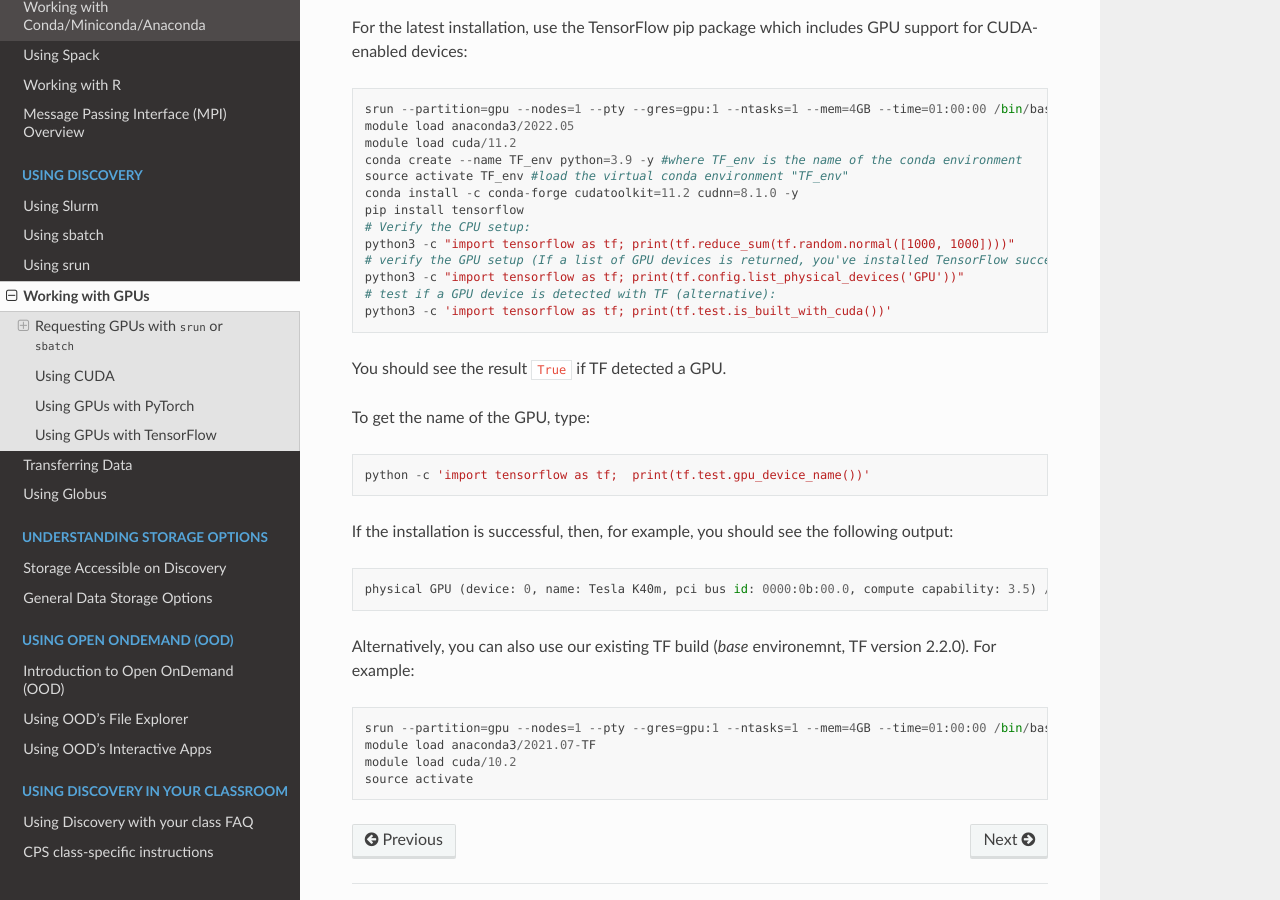
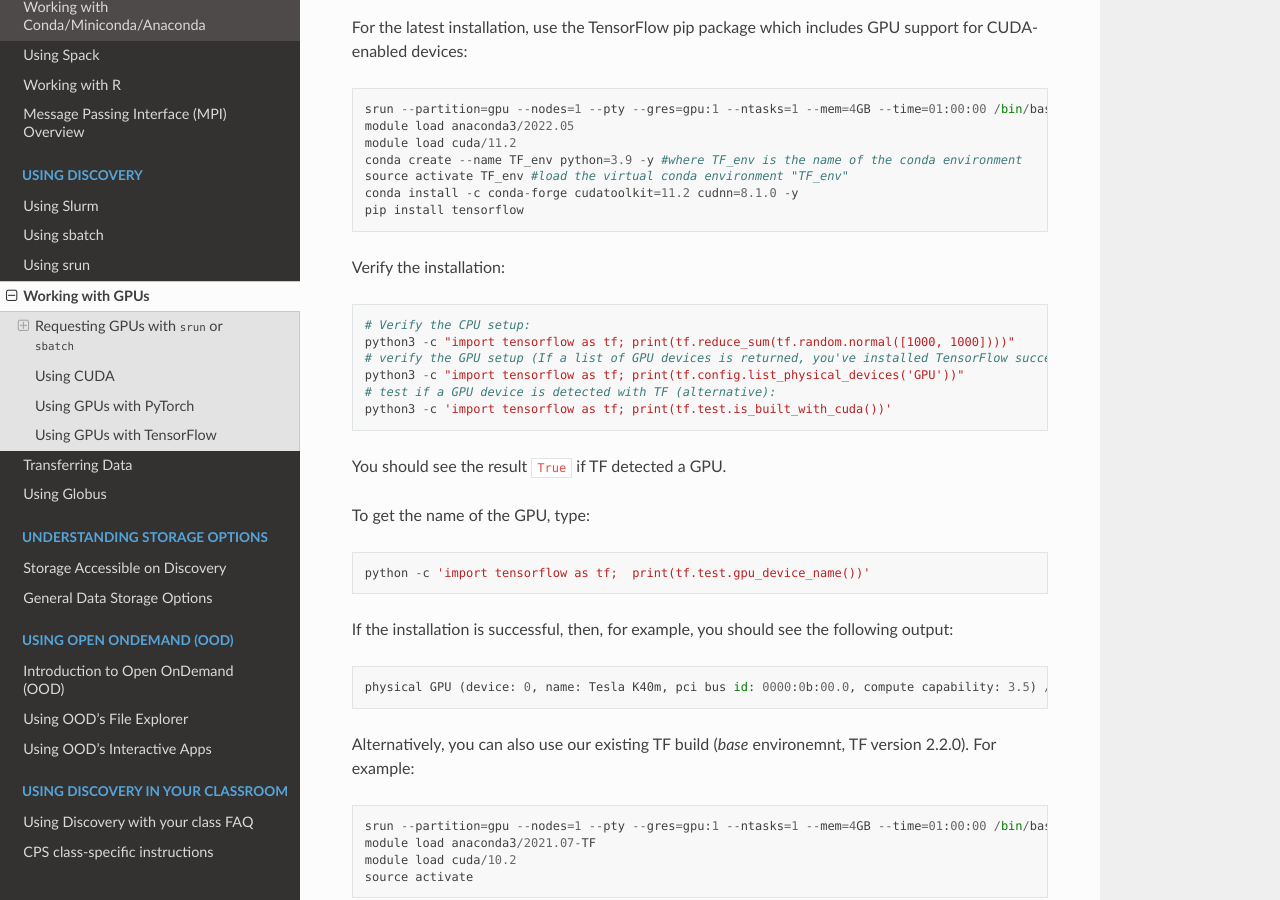
Before and after one commit to northeastern-rc/rc-public-documentation, a Sphinx documentation site: the page built from docs/source/using-discovery/workingwithgpu.rst, in a window 1280 px wide and 900 px high, scrolled down 3438 px. Built offline with Sphinx 7.4.7 and the Read the Docs theme 2.0.0, drawn with Linux system fonts in a browser that asks for light colours.

Commit message:
seperate tf verify code

```diff
--- a/docs/source/using-discovery/workingwithgpu.rst
+++ b/docs/source/using-discovery/workingwithgpu.rst
@@ -187,6 +187,9 @@
   source activate TF_env #load the virtual conda environment "TF_env"
   conda install -c conda-forge cudatoolkit=11.2 cudnn=8.1.0 -y
   pip install tensorflow
+
+Verify the installation::
+
   # Verify the CPU setup:
   python3 -c "import tensorflow as tf; print(tf.reduce_sum(tf.random.normal([1000, 1000])))"
   # verify the GPU setup (If a list of GPU devices is returned, you've installed TensorFlow successfully):
```
